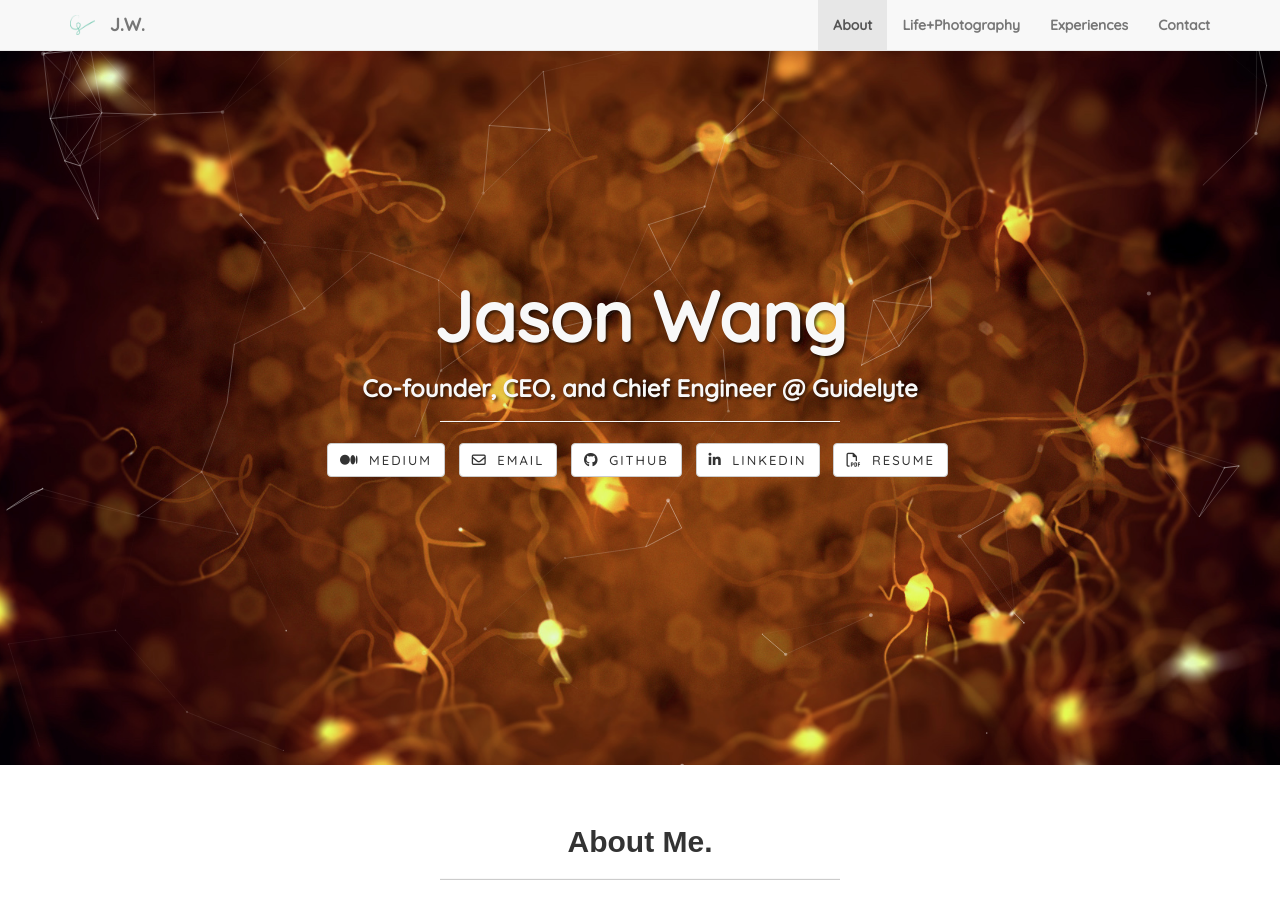
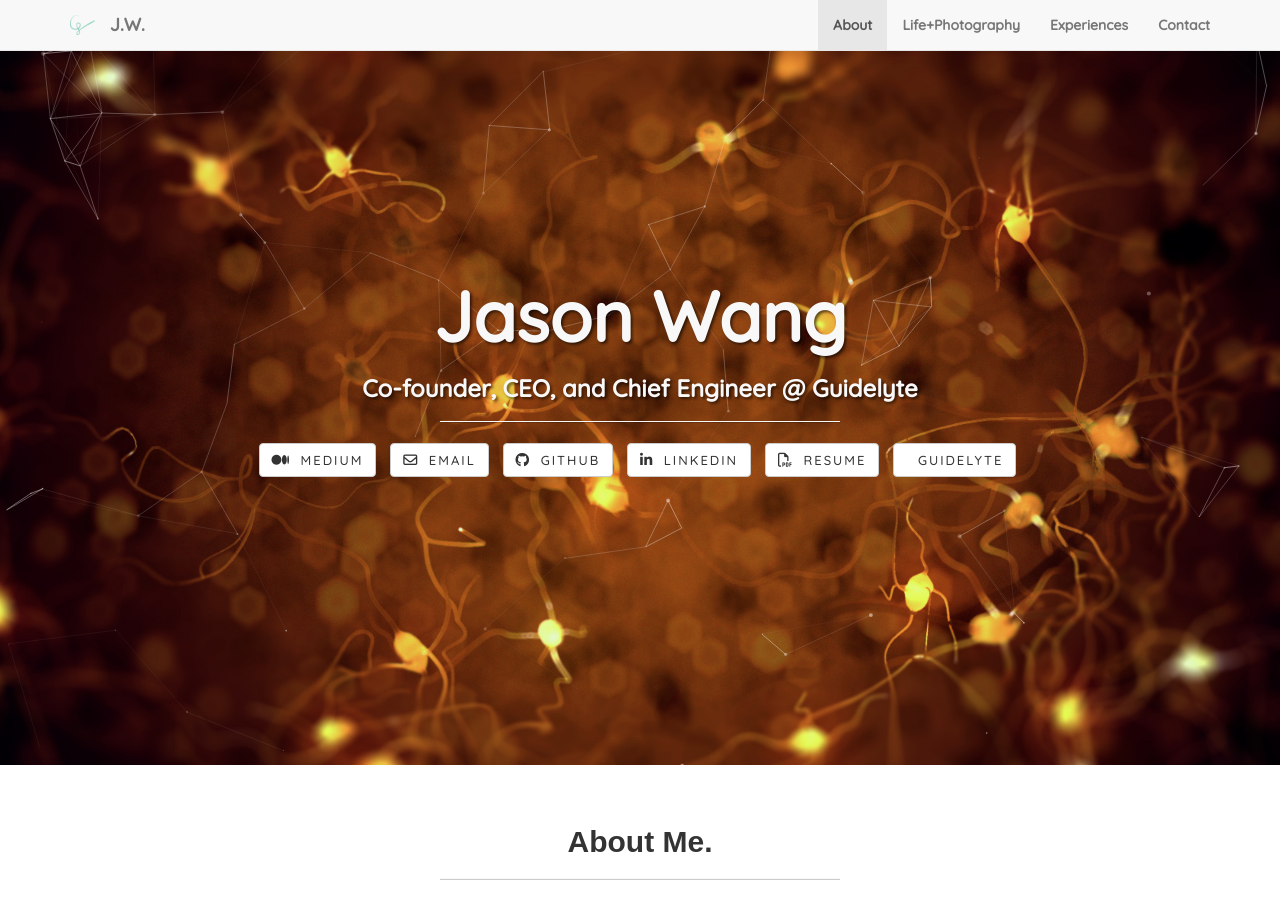
Before and after one commit to jawang94/jawang94.github.io, a Jekyll site: the page built from index.html, in a window 1280 px wide and 900 px high. Built offline with Jekyll 4.4.1, drawn with Linux system fonts in a browser that asks for light colours; nearby versions of some CDN libraries.

Commit message:
guidelyte button

```diff
--- a/_config.yml
+++ b/_config.yml
@@ -39,3 +39,6 @@ social:
   - icon: file-pdf-o
     title: resume
     url: https://jasonw.tech/rsc/CurrentResume.pdf
+  - icon: window-maximum
+    title: guidelyte
+    url: https://guidelyte.com
```
